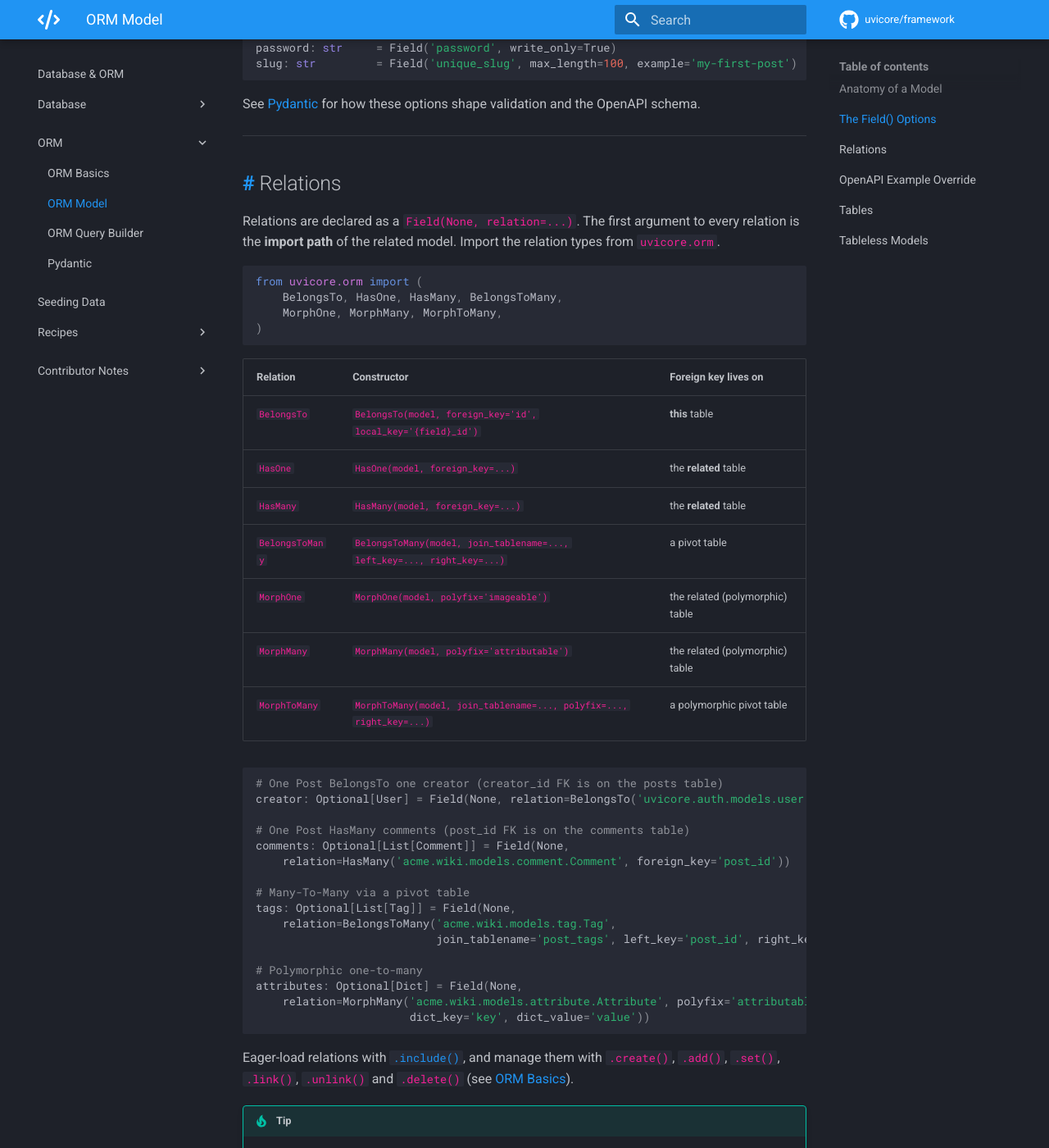
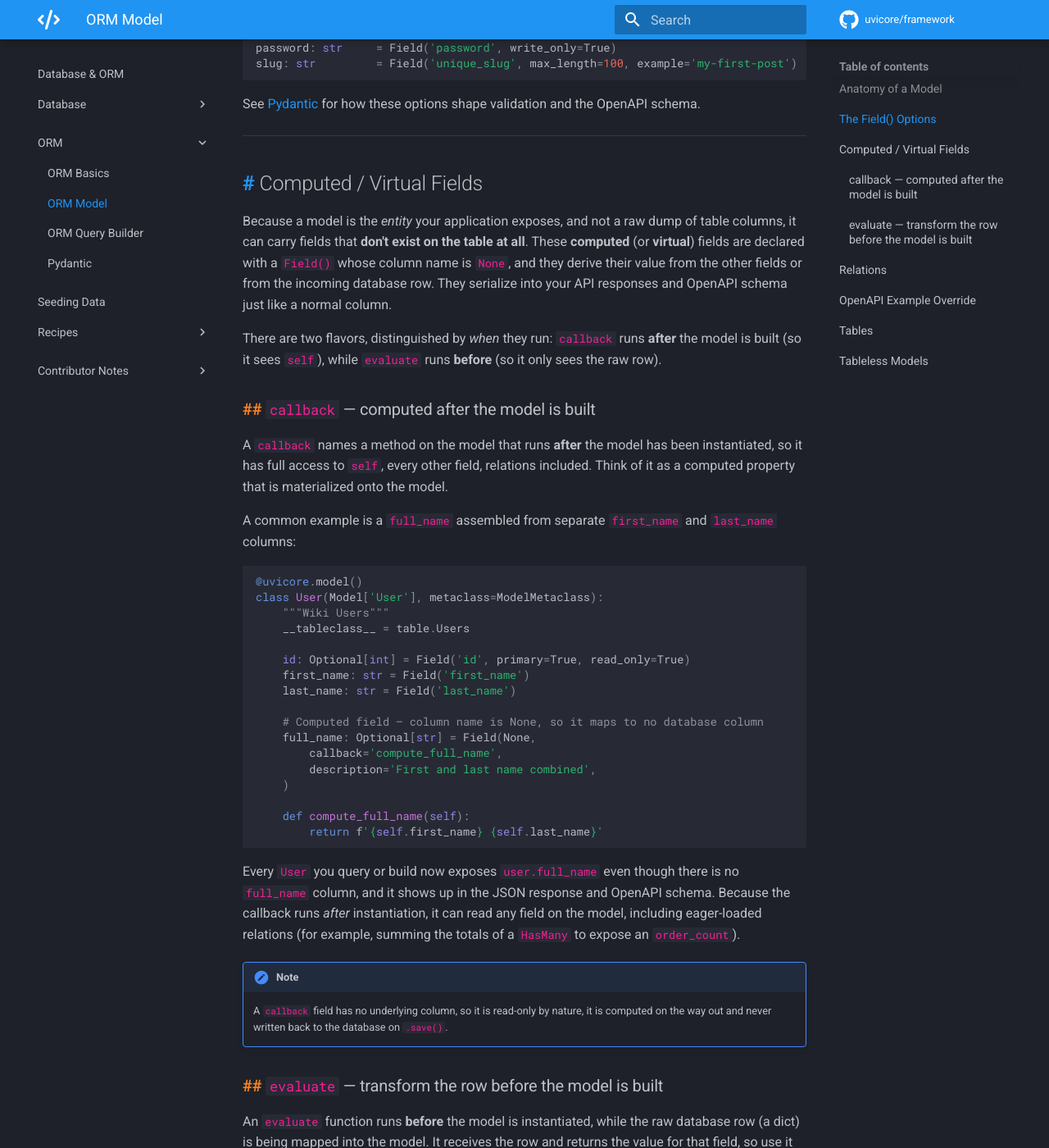
Before and after one commit to uvicore/docs, an MkDocs documentation site: the page built from docs/database/orm-model.md, in a window 1280 px wide and 1400 px high, scrolled down 2231 px. Shown: the whole window at 82% size. Built offline with MkDocs 1.6.1 and Material for MkDocs 9.7.7, drawn with Linux system fonts in a browser that asks for light colours; comment, search, counter and statistics services are not loaded; some of the changed text lies outside the part shown.

Commit message:
Add section about ORM model computed columns

````diff
--- a/docs/database/orm-model.md
+++ b/docs/database/orm-model.md
@@ -78,6 +78,68 @@ slug: str         = Field('unique_slug', max_length=100, example='my-first-post'
 ```
 
 See [Pydantic](orm-pydantic.md) for how these options shape validation and the OpenAPI schema.
+
+---
+
+## Computed / Virtual Fields
+
+Because a model is the *entity* your application exposes, and not a raw dump of table columns, it can carry fields that **don't exist on the table at all**.  These **computed** (or **virtual**) fields are declared with a `Field()` whose column name is `None`, and they derive their value from the other fields or from the incoming database row.  They serialize into your API responses and OpenAPI schema just like a normal column.
+
+There are two flavors, distinguished by *when* they run: `callback` runs **after** the model is built (so it sees `self`), while `evaluate` runs **before** (so it only sees the raw row).
+
+### `callback` — computed after the model is built
+
+A `callback` names a method on the model that runs **after** the model has been instantiated, so it has full access to `self`, every other field, relations included.  Think of it as a computed property that is materialized onto the model.
+
+A common example is a `full_name` assembled from separate `first_name` and `last_name` columns:
+
+```python
+@uvicore.model()
+class User(Model['User'], metaclass=ModelMetaclass):
+    """Wiki Users"""
+    __tableclass__ = table.Users
+
+    id: Optional[int] = Field('id', primary=True, read_only=True)
+    first_name: str = Field('first_name')
+    last_name: str = Field('last_name')
+
+    # Computed field — column name is None, so it maps to no database column
+    full_name: Optional[str] = Field(None,
+        callback='compute_full_name',
+        description='First and last name combined',
+    )
+
+    def compute_full_name(self):
+        return f'{self.first_name} {self.last_name}'
+```
+
+Every `User` you query or build now exposes `user.full_name` even though there is no `full_name` column, and it shows up in the JSON response and OpenAPI schema.  Because the callback runs *after* instantiation, it can read any field on the model, including eager-loaded relations (for example, summing the totals of a `HasMany` to expose an `order_count`).
+
+!!! note
+    A `callback` field has no underlying column, so it is read-only by nature, it is computed on the way out and never written back to the database on `.save()`.
+
+### `evaluate` — transform the row before the model is built
+
+An `evaluate` function runs **before** the model is instantiated, while the raw database row (a dict) is being mapped into the model.  It receives the row and returns the value for that field, so use it to reshape, cast or extract a value as it comes out of the database (it has the row, but no `self`).
+
+```python
+# Pull a nested value out of a JSON column, with a fallback
+name: Optional[str] = Field(None,
+    evaluate=lambda row: row['data']['name'] if 'data' in row else row['name']
+)
+
+# A standalone function instead of a lambda
+def decode_status(row):
+    return 'active' if row['status'] == 1 else 'inactive'
+
+status: Optional[str] = Field(None, evaluate=decode_status)
+
+# A function that also takes extra parameters, pass a (func, *args) tuple
+flag: Optional[str] = Field(None, evaluate=(decode_status, 'Data'))
+```
+
+!!! tip
+    Reach for `evaluate` when the value depends only on the **raw row** (casting, extracting from a JSON blob, choosing between columns).  Reach for `callback` when the value depends on the **finished model**, other computed fields, or eager-loaded relations.
 
 ---
 
````
Also changed, not shown: docs/database/orm-basics.md (+1 -1 lines).
